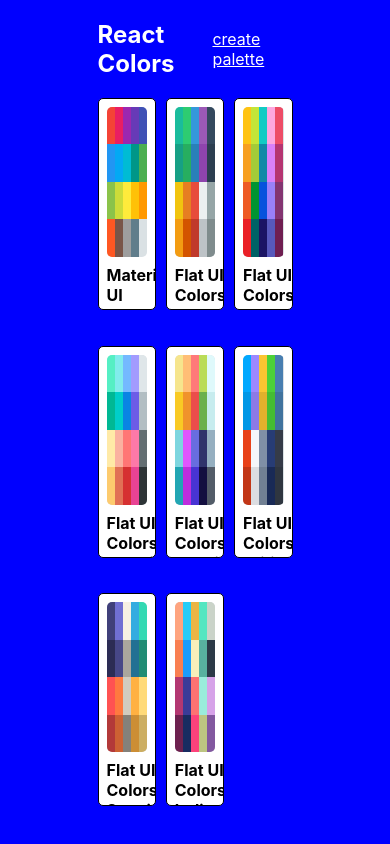
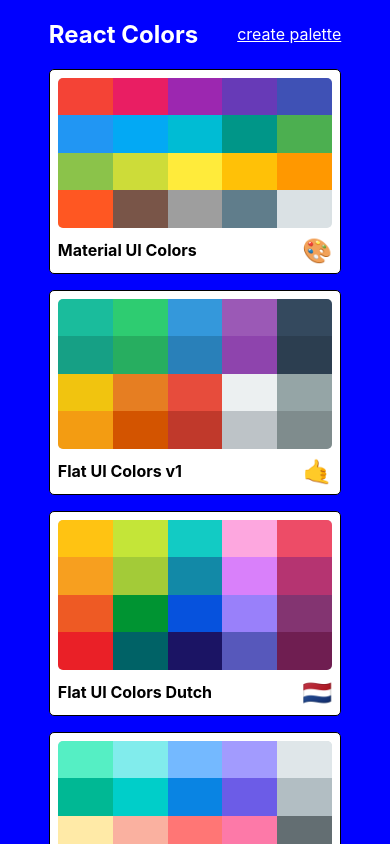
Before and after one commit to rushikeshkoli/Color-Project, a React (Create React App) app: page / in a window 390 px wide. Shown: the top 844 px of the page. Built offline with nearby package versions, Linux system fonts and the light colour scheme.

Commit message:
Make paleteeList responsive

```diff
--- a/src/styles/PaletteListStyles.js
+++ b/src/styles/PaletteListStyles.js
@@ -1,33 +1,48 @@
+import sizes from "./sizes";
+
 export default {
-    root: {
-        backgroundColor: 'blue',
-        height: '100vh',
-        display: 'flex',
-        alignItems: 'flex-start',
-        justifyContent: 'center'
+  root: {
+    backgroundColor: "blue",
+    height: "100vh",
+    display: "flex",
+    alignItems: "flex-start",
+    justifyContent: "center",
+  },
+  container: {
+    width: "50%",
+    display: "flex",
+    alignItems: "flex-start",
+    flexDirection: "column",
+    flexWrap: "wrap",
+    [sizes.down("lg")]: {
+      width: "80%",
     },
-    container: {
-        width: '50%',
-        display: 'flex',
-        alignItems: 'flex-start',
-        flexDirection: 'column',
-        flexWrap: 'wrap'
+    [sizes.down("xs")]: {
+      width: "75%",
     },
-    nav: {
-        display: 'flex',
-        width: '100%',
-        justifyContent: 'space-between',
-        color: 'white',
-        alignItems: 'center',
-        '& a': {
-            color: 'white'
-        }
+  },
+  nav: {
+    display: "flex",
+    width: "100%",
+    justifyContent: "space-between",
+    color: "white",
+    alignItems: "center",
+    "& a": {
+      color: "white",
     },
-    palettes: {
-        boxSizing: 'border-box',
-        width: '100%',
-        display: 'grid',
-        gridTemplateColumns: 'repeat(3, 30%)',
-        gridGap: '5%'
-    }
-}
+  },
+  palettes: {
+    boxSizing: "border-box",
+    width: "100%",
+    display: "grid",
+    gridTemplateColumns: "repeat(3, 30%)",
+    gridGap: "2.5rem",
+    [sizes.down("md")]: {
+      gridTemplateColumns: "repeat(2, 50%)",
+    },
+    [sizes.down("xs")]: {
+      gridTemplateColumns: "repeat(1, 100%)",
+      gridGap: "1rem",
+    },
+  },
+};
```
